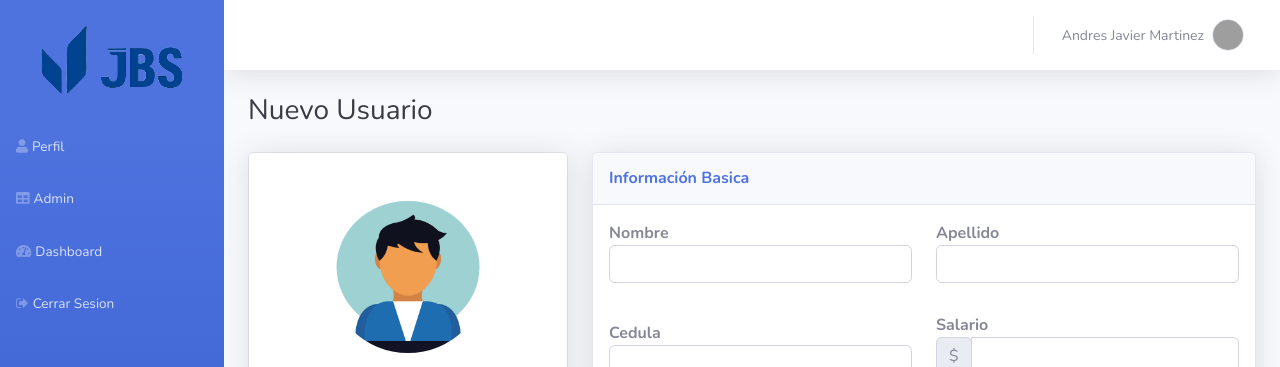
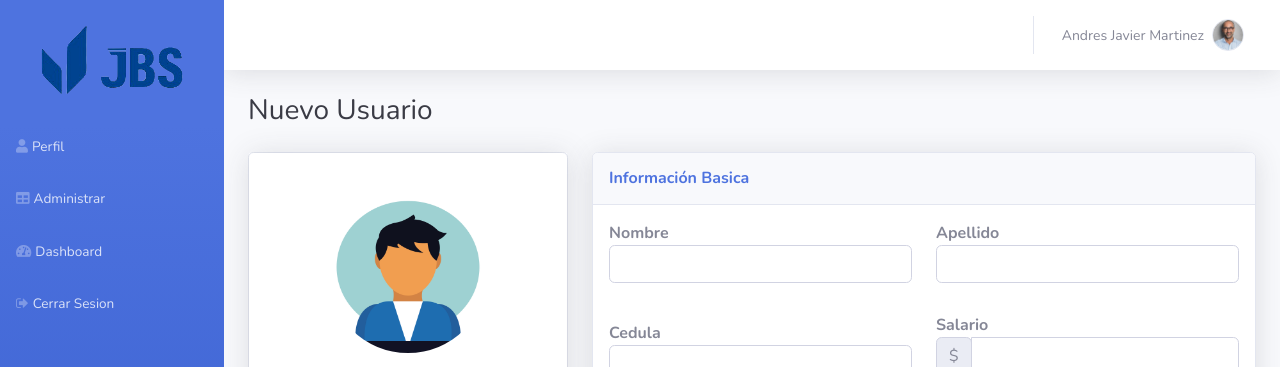
Before and after one commit to juanjosemm2703/Empleados_Project, a Flask app: page /system/newuser in a window 1280 px wide. Shown: the top 367 px of the page. Run offline with Flask 2, Linux system fonts and the light colour scheme; a user stored in the database is signed in; data comes from the database, SQL or seed files in the repository; parts of the project's set-up code (start-up, migrations or seed data) failed here and were passed over; some libraries are stand-ins or nearby versions; grey boxes are pictures that could not be loaded.

Commit message:
Cambio opcion Administrar

```diff
--- a/flaskr/templates/base_after.html
+++ b/flaskr/templates/base_after.html
@@ -12,7 +12,7 @@
                 <ul class="navbar-nav text-light" id="accordionSidebar" style="margin-top: 50px">
                     <li class="nav-item"><a class="nav-link {{'active' if active_page == 'Profile' else ''}}" href="{{ url_for('system.profile') }}"><i class="fas fa-user"></i><span>Perfil</span></a></li>
                     {% if current_user.idRol == 1 or current_user.idRol == 2 %}
-                    <li class="nav-item"><a class="nav-link {{'active' if active_page == 'Table' else ''}}" href="{{ url_for('system.table') }}"><i class="fas fa-table"></i><span>Admin</span></a></li>
+                    <li class="nav-item"><a class="nav-link {{'active' if active_page == 'Table' else ''}}" href="{{ url_for('system.table') }}"><i class="fas fa-table"></i><span>Administrar</span></a></li>
                     <li class="nav-item"><a class="nav-link {{'active' if active_page == 'Dashboard' else ''}}" href="{{ url_for('system.dashboard') }}"><i class="fas fa-tachometer-alt"></i><span>Dashboard</span></a></li>
                     {% endif %}
                     <li class="nav-item"><a class="nav-link " href="{{ url_for('auth.logout') }}"><i class="fa fa-sign-out"></i><span>Cerrar Sesion</span></a></li>
```
Also changed, not shown: flaskr/static/img/8663_20211028T194607_fotodeperfil2.jpeg (added).
